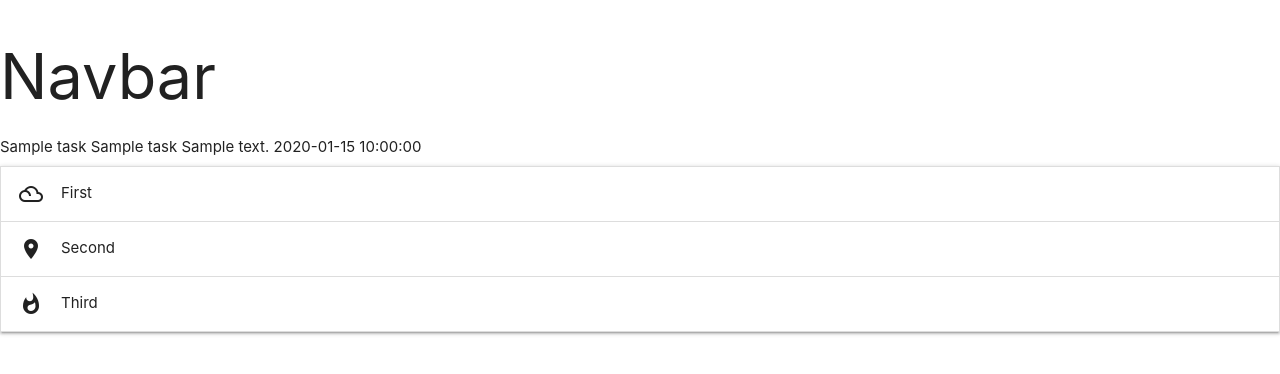
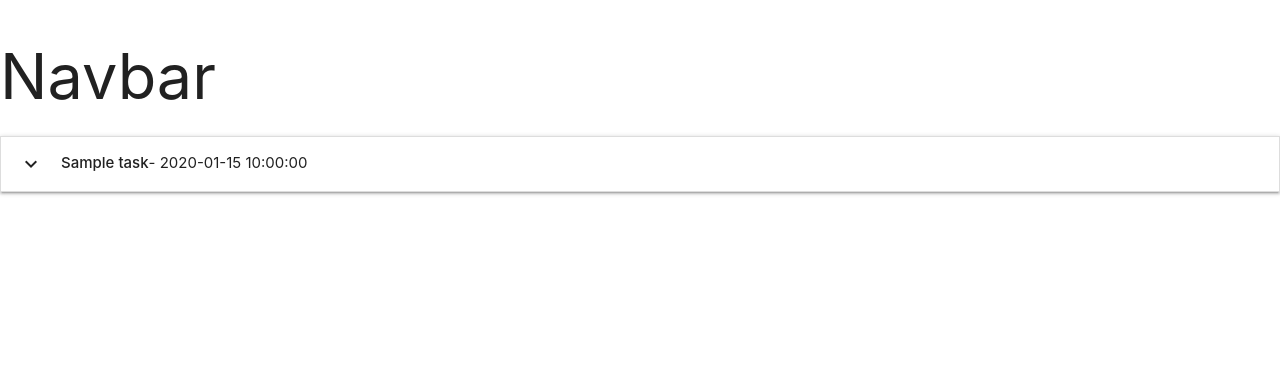
Before and after one commit to sarahloh/data_centric_dev_mini_project, a Flask app: page / in a window 1280 px wide. Shown: the top 374 px of the page. Run offline with Flask 2, Linux system fonts and the light colour scheme; a database or web service that is not in the repository returns one stand-in record (values such as "Sample title"); some libraries are stand-ins or nearby versions.

Commit message:
Dynamically add tasks to list

```diff
--- a/templates/base.html
+++ b/templates/base.html
@@ -11,7 +11,6 @@
     <link href="https://fonts.googleapis.com/icon?family=Material+Icons" rel="stylesheet">
     <!-- Compiled and minified CSS -->
     <link rel="stylesheet" href="https://cdnjs.cloudflare.com/ajax/libs/materialize/1.0.0-rc.2/css/materialize.min.css">
-
 
 </head>
 
--- a/templates/tasks.html
+++ b/templates/tasks.html
@@ -1,34 +1,18 @@
-{% extends 'base.html' %}
-{% block content %}
-    {% for task in tasks %}
-    {{task.task_name}}
-    {{task.category_name}}
-    {{task.task_description}}
-    {{task.due_date}}
-    {{task.is_urgent}}
-    {% endfor %}
+{% extends 'base.html' %} {% block content %}
 
 <ul class="collapsible">
+{% for task in tasks %}
     <li>
         <div class="collapsible-header">
-                <i class="material-icons">filter_drama</i>First</div>
+            <i class="material-icons">expand_more</i>
+            <strong>{{task.task_name}}</strong> -
+            {{task.due_date}}
+        </div>
         <div class="collapsible-body">
-                <span>Lorem ipsum dolor sit amet.</span>
+            <span>{{task.task_description}}</span>
         </div>
     </li>
-        <li>
-            <div class="collapsible-header">
-                <i class="material-icons">place</i>Second</div>
-            <div class="collapsible-body">
-                <span>Lorem ipsum dolor sit amet.</span>
-            </div>
-        </li>
-        <li>
-            <div class="collapsible-header">
-                <i class="material-icons">whatshot</i>Third</div>
-            <div class="collapsible-body">
-                <span>Lorem ipsum dolor sit amet.</span>
-            </div>
-        </li>
+{% endfor %}
 </ul>
+
 {% endblock %}
```
Lines whose indentation alone changed are shown as unchanged.
